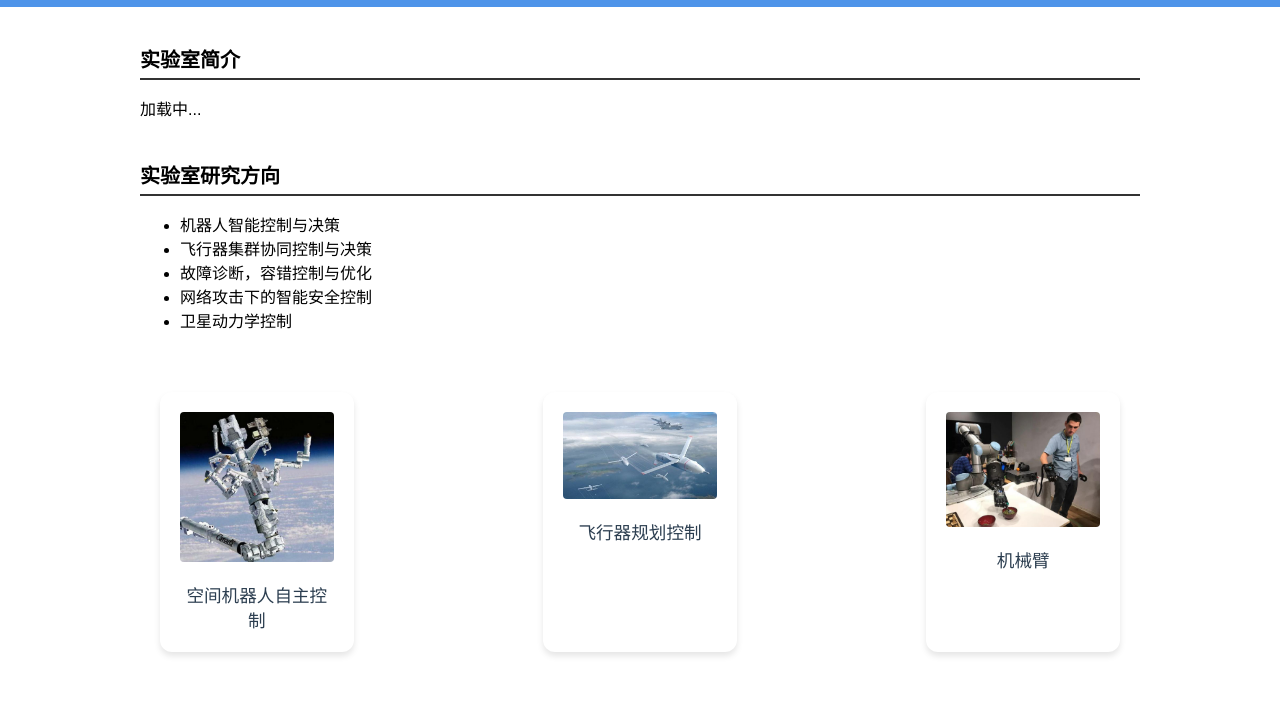
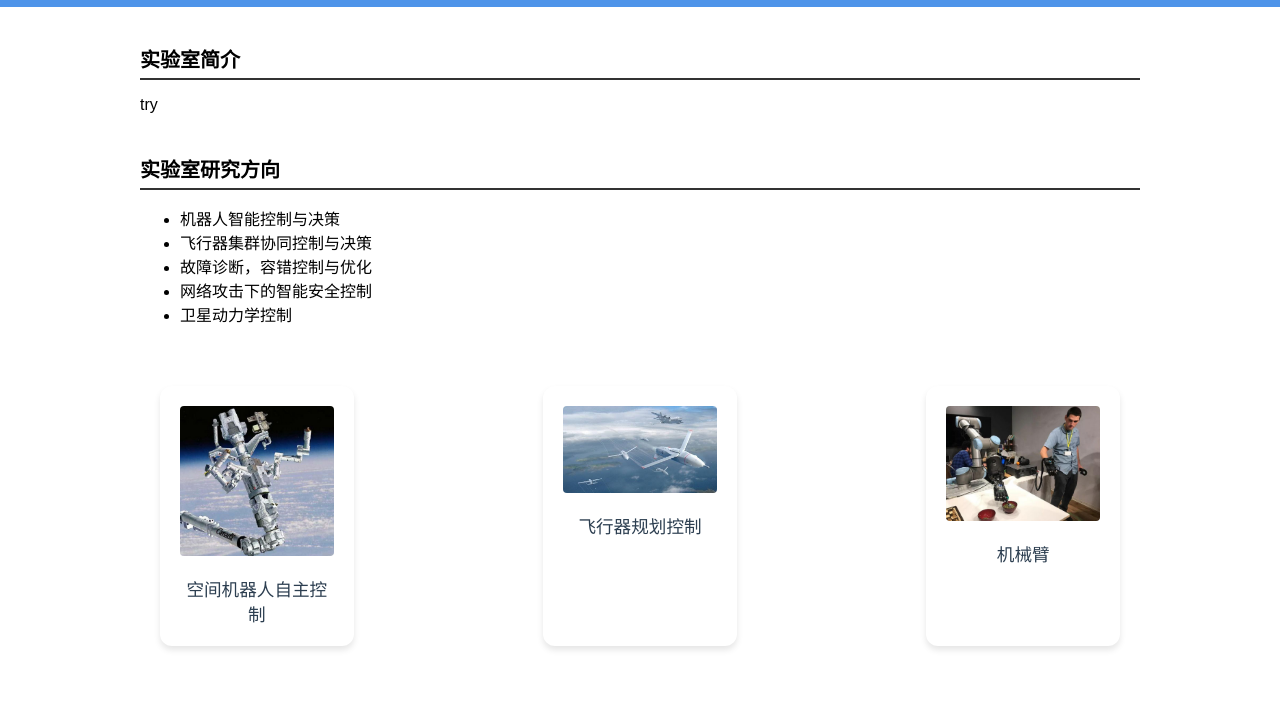
Before and after one commit to coollingomg/WenZeling.github.io, a plain HTML site: page index.html in a window 1280 px wide. Shown: the part 77-795 px from the top of the page. Drawn offline with Linux system fonts and the light colour scheme.

Commit message:
简单玩一下

```diff
--- a/index.html
+++ b/index.html
@@ -90,7 +90,7 @@
     <section id="introduction">
       <h2>实验室简介</h2>
       <p>
-        加载中...
+        try
       </p>
     </section>
 
```
